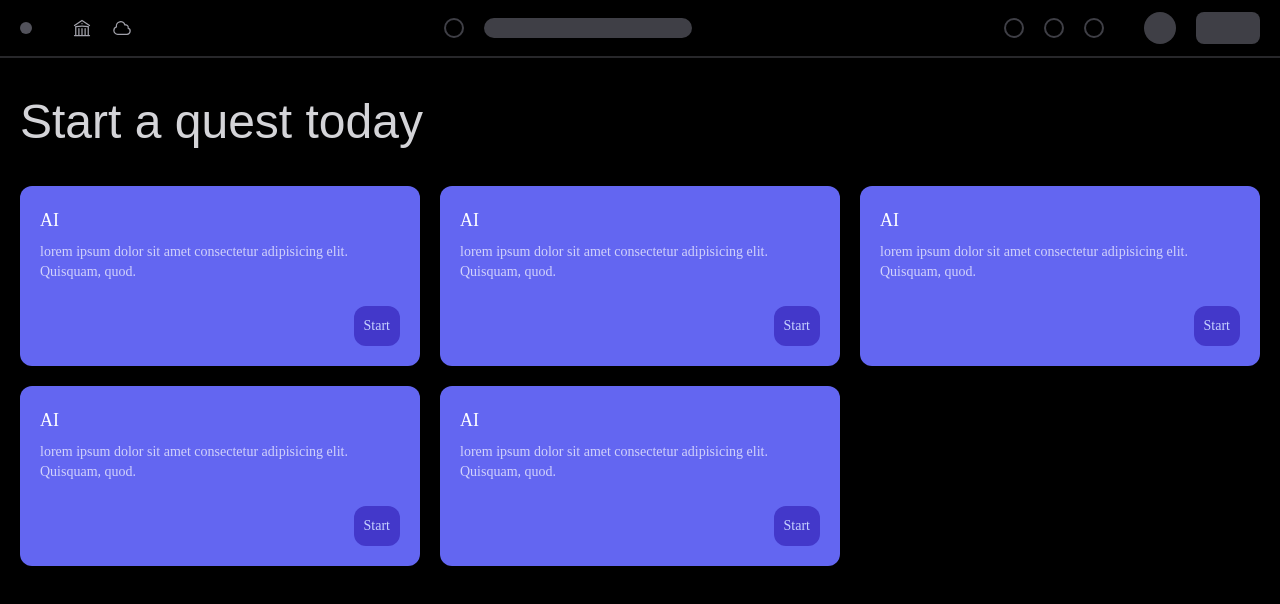
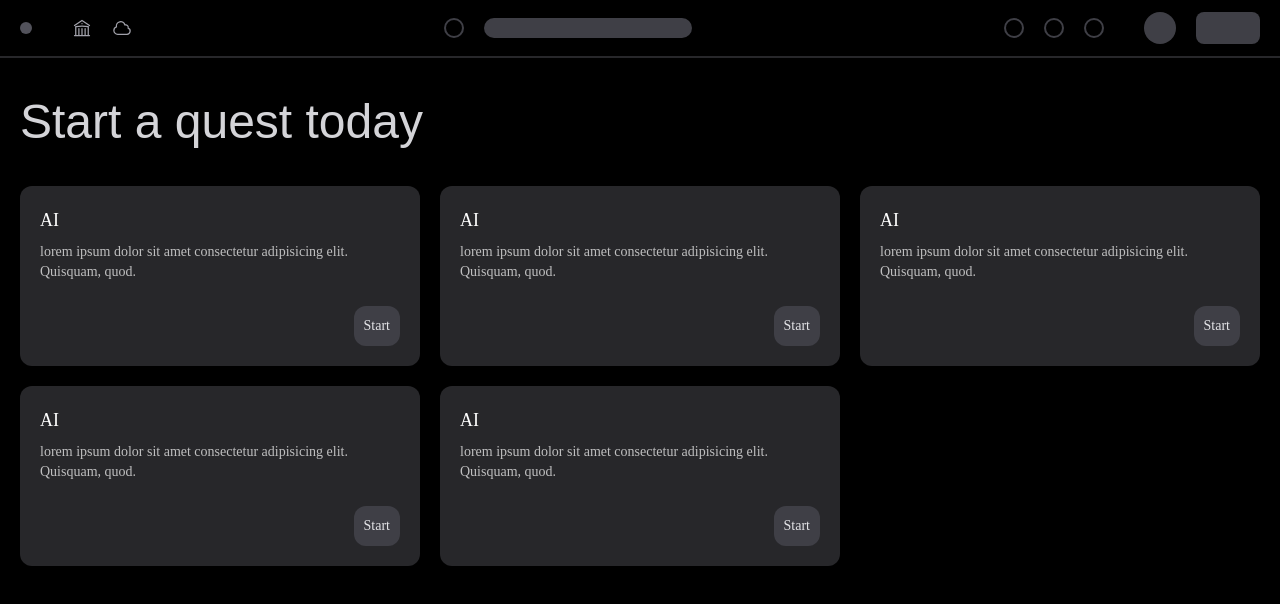
Before and after one commit to Qazalin/three, a Next.js app: page / in a window 1280 px wide. Shown: the top 604 px of the page. Built offline with nearby package versions, Linux system fonts and the light colour scheme; a web font is replaced by a local one.

Commit message:
quest cards

```diff
--- /dev/null
+++ b/app/QuestCard.tsx
@@ -0,0 +1,23 @@
+"use client";
+import { motion } from "framer-motion";
+
+type QuestProps = {
+  title: string;
+  subtitle: string;
+};
+export default function QuestCardProps({ title, subtitle }: QuestProps) {
+  return (
+    <motion.div
+      className="bg-zinc-800 rounded-xl p-5 flex flex-col justify-center"
+      whileHover={{
+        y: -2.03,
+      }}
+    >
+      <h2 className="text-lg mb-2">{title}</h2>
+      <p className="text-sm opacity-70">{subtitle}</p>
+      <button className="bg-zinc-700 text-zinc-200 p-2.5 rounded-xl w-fit text-sm mt-6 self-end">
+        Start
+      </button>
+    </motion.div>
+  );
+}
--- a/app/page.tsx
+++ b/app/page.tsx
@@ -1,4 +1,5 @@
 import "./globals.css";
+import Quest from "./QuestCard";
 
 export default function MainPage() {
   return (
@@ -29,18 +30,3 @@ export default function MainPage() {
     </div>
   );
 }
-type QuestProps = {
-  title: string;
-  subtitle: string;
-};
-function Quest({ title, subtitle }: QuestProps) {
-  return (
-    <div className="bg-indigo-500 rounded-xl p-5 flex flex-col justify-center">
-      <h2 className="text-lg mb-2">{title}</h2>
-      <p className="text-sm opacity-70">{subtitle}</p>
-      <button className="bg-indigo-700 text-indigo-200 p-2.5 rounded-xl w-fit text-sm mt-6 self-end">
-        Start
-      </button>
-    </div>
-  );
-}
```
